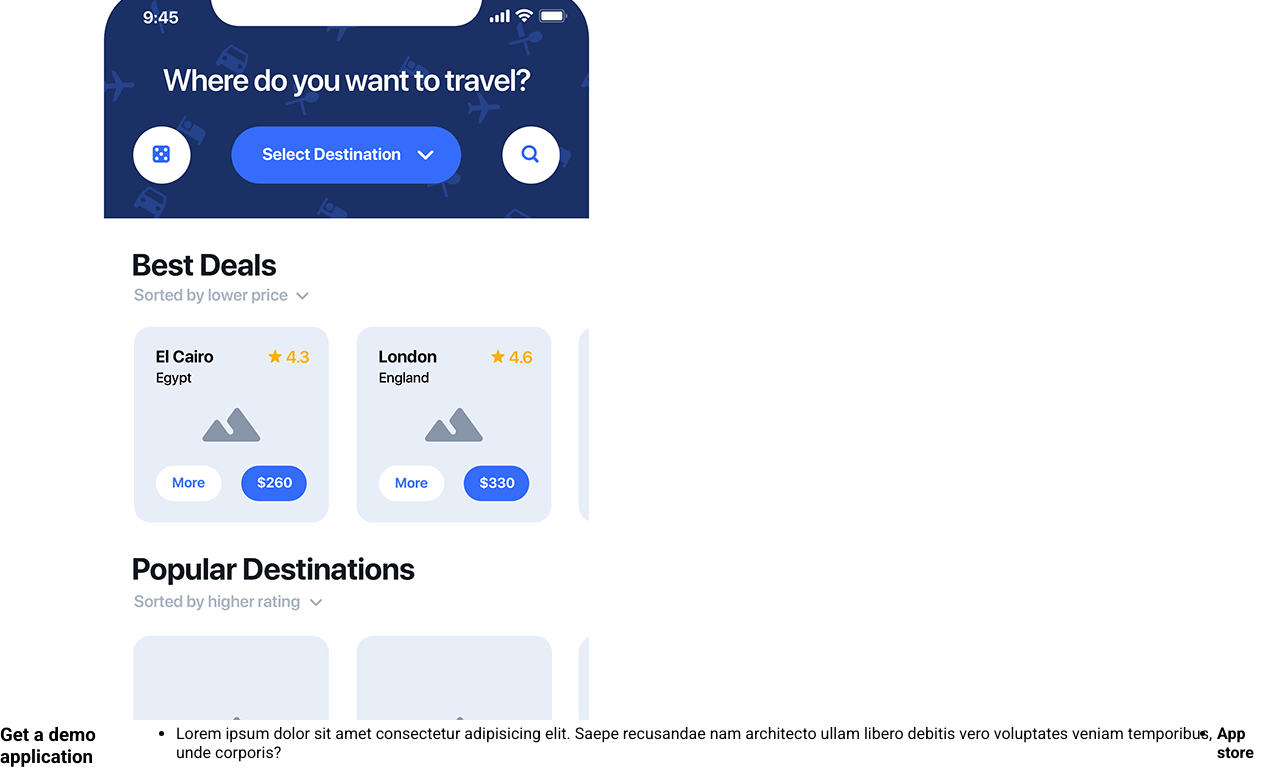
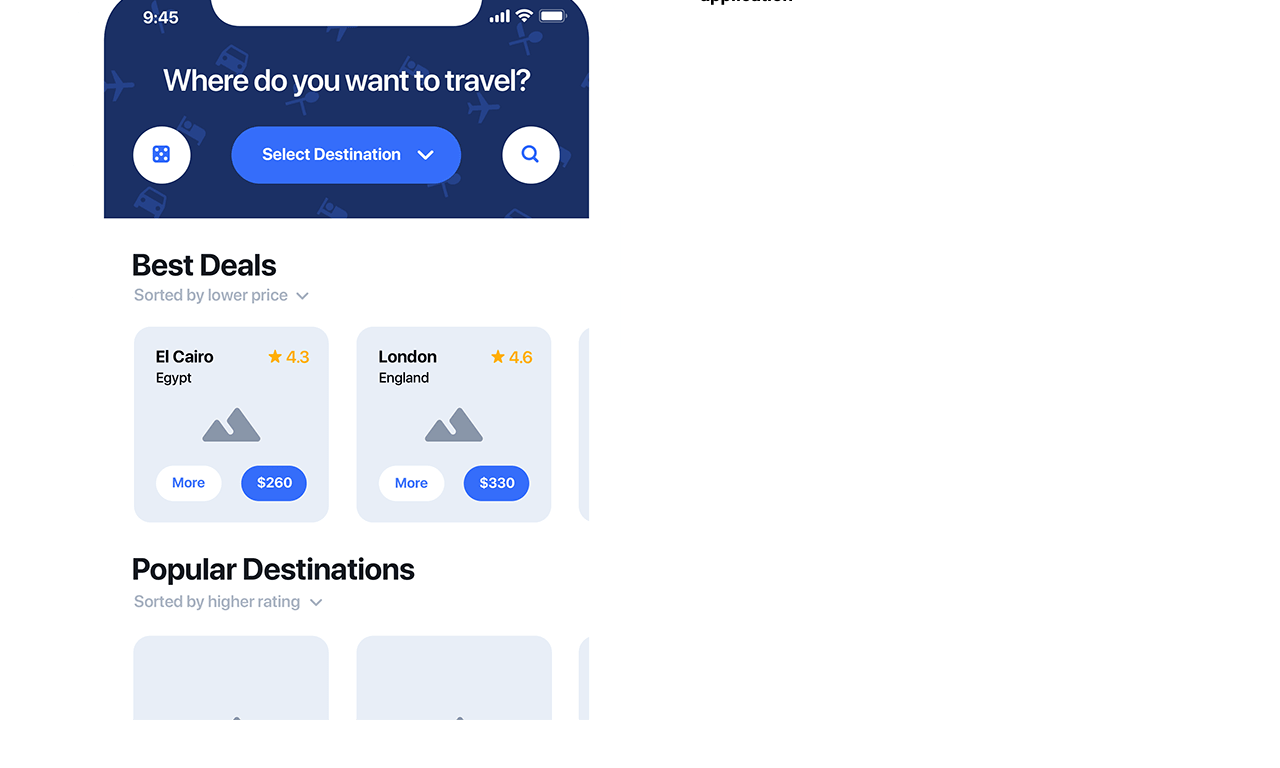
Before and after one commit to doctorpack/htmlcss-responsive-layout, a plain HTML site: page index.html in a window 1280 px wide. Shown: the part 135-903 px from the top of the page. After the commit the page ends 855 px from the top, so only its background shows below. Drawn offline with Linux system fonts and the light colour scheme.

Commit message:
add display-flex

```diff
--- a/css/style.css
+++ b/css/style.css
@@ -41,6 +41,9 @@
 .nav-top .hamburger {
     color: white;
     font-size: 1.5rem;
+}
+.container-block1{
+    display: flex;
 }
 .container-card-block1{
     display: flex;
--- a/index.html
+++ b/index.html
@@ -38,7 +38,7 @@
     </header>
     <main>
         <div class="blocco-1">
-            <div class="containerr-block1">
+            <div class="container-block1">
                 <img src="img/phone.png" alt="">
                 <ul class="container-card-block1">
                        <li><h3>Get a demo application</h3></li>
```
